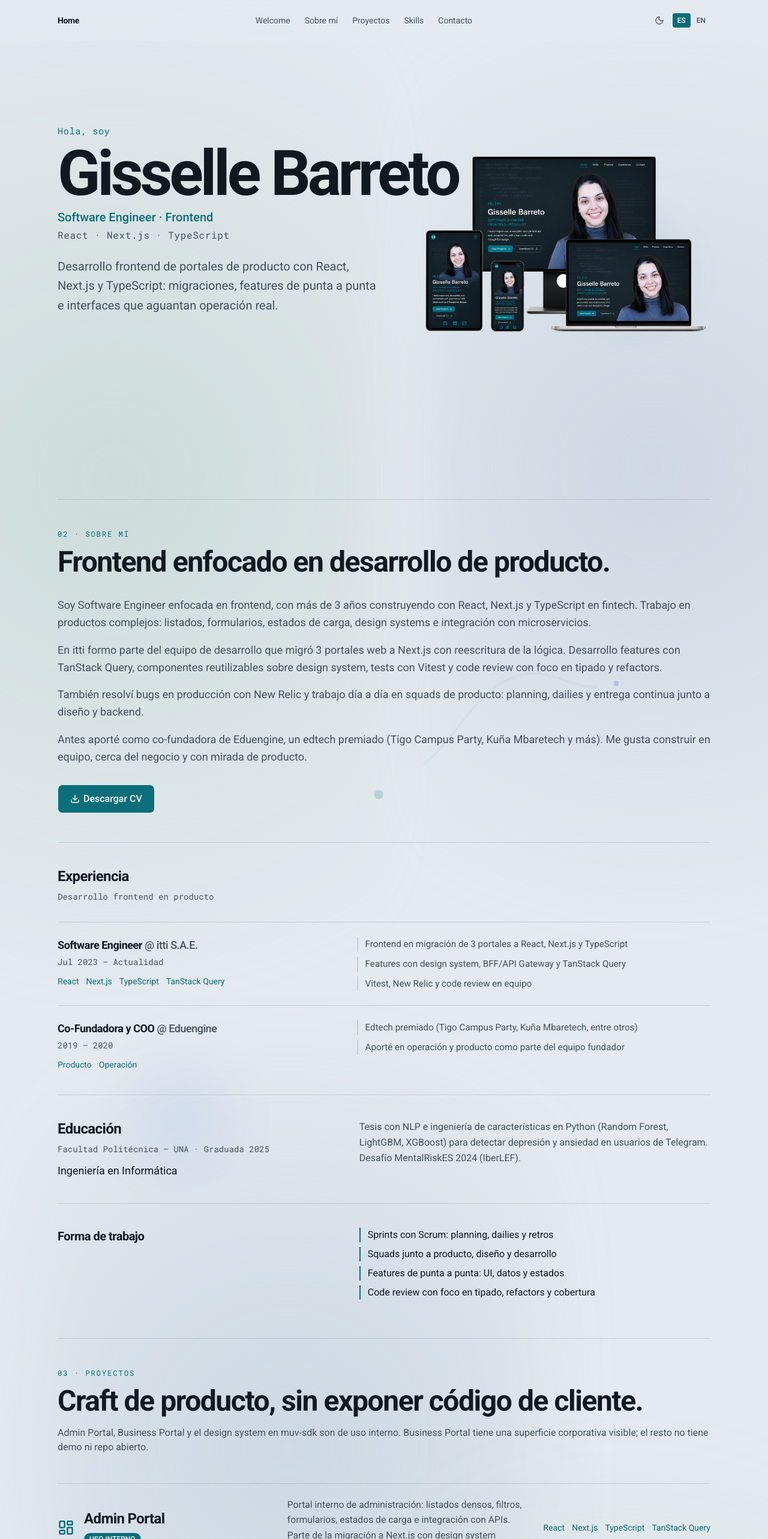
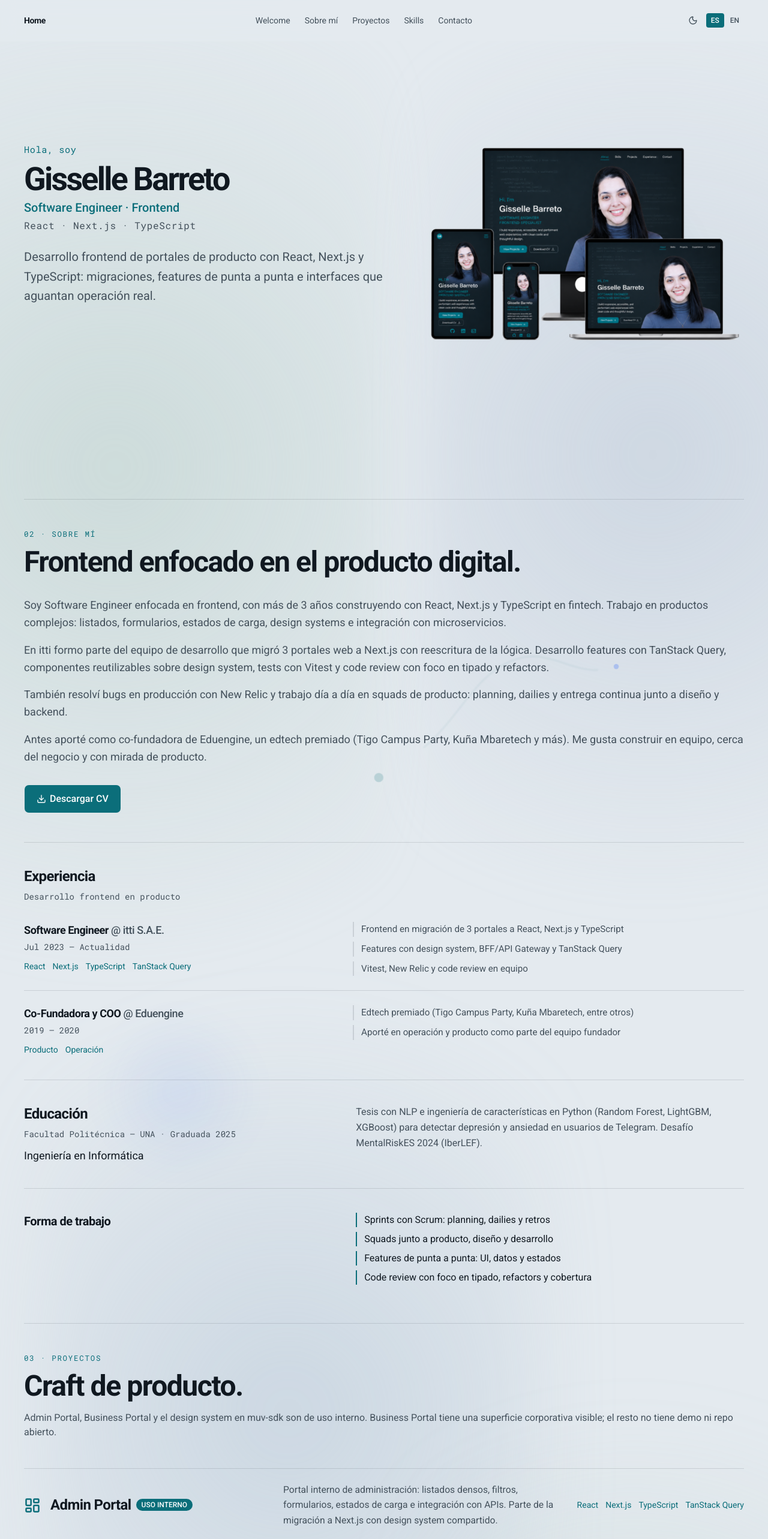
Before and after one commit to gisselle96/portfolio, a Next.js app: page / in a window 1280 px wide. Shown: the top 2566 px of the page at 60% size. Built offline with nearby package versions, Linux system fonts and the light colour scheme.

Commit message:
Mejorar layout mobile y actualizar ESLint a v10.

```diff
--- a/package.json
+++ b/package.json
@@ -1,6 +1,6 @@
 {
   "name": "gisselle-portfolio",
-  "version": "1.1.0",
+  "version": "1.3.0",
   "private": true,
   "packageManager": "yarn@4.16.0",
   "scripts": {
@@ -38,7 +38,7 @@
     "@types/react-dom": "^19",
     "@vitejs/plugin-react": "^6.2.1",
     "@vitest/coverage-v8": "^5.1.0",
-    "eslint": "^9",
+    "eslint": "^10",
     "eslint-config-next": "16.4.5",
     "jsdom": "^31.0.0",
     "tailwindcss": "^4",
--- a/src/app/globals.css
+++ b/src/app/globals.css
@@ -108,7 +108,7 @@
 
 html {
   scroll-behavior: smooth;
-  scroll-padding-top: 4.5rem;
+  scroll-padding-top: 3.5rem;
 }
 
 body {
@@ -144,6 +144,26 @@ body {
   position: relative;
   isolation: isolate;
   overflow-x: clip;
+}
+
+/* Shared page width: uses more of the viewport on desktop without edge-to-edge text. */
+.site-container {
+  width: 100%;
+  max-width: 90rem;
+  margin-inline: auto;
+  padding-inline: 1.25rem;
+}
+
+@media (min-width: 640px) {
+  .site-container {
+    padding-inline: 2rem;
+  }
+}
+
+@media (min-width: 1280px) {
+  .site-container {
+    padding-inline: 2.5rem;
+  }
 }
 
 .reveal {
--- a/src/features/home/components/About.tsx
+++ b/src/features/home/components/About.tsx
@@ -13,9 +13,9 @@ export function About() {
   return (
     <section
       id="sobre-mi"
-      className="mx-auto w-full max-w-6xl px-5 py-16 sm:px-8 sm:py-8"
+      className="site-container py-8"
     >
-      <Separator className="mb-10 sm:mb-12" />
+      <Separator className="mb-8 sm:mb-12" />
       <p className="section-kicker">{about.kicker}</p>
       <h2 className="section-title max-w-3xl lg:max-w-none">{about.title}</h2>
 
@@ -53,10 +53,12 @@ export function About() {
         </p>
 
         <div className="mt-8 space-y-6">
-          {about.roles.map((role) => (
+          {about.roles.map((role, index) => (
             <article
               key={`${role.title}-${role.company}`}
-              className="grid gap-3 border-t border-line pt-6 sm:grid-cols-[minmax(0,0.95fr)_minmax(0,1.2fr)] sm:gap-8"
+              className={`grid gap-3 sm:grid-cols-[minmax(0,0.95fr)_minmax(0,1.2fr)] sm:gap-8 ${
+                index === 0 ? "" : "border-t border-line pt-6"
+              }`}
             >
               <div>
                 <h4 className="font-[family-name:var(--font-display)] text-lg font-bold tracking-tight">
--- a/src/features/home/components/Contact.tsx
+++ b/src/features/home/components/Contact.tsx
@@ -56,14 +56,14 @@ export function Contact() {
   return (
     <section
       id="contacto"
-      className="mx-auto w-full max-w-6xl px-5 py-16 sm:px-8 sm:py-8"
+      className="site-container py-16 sm:py-8"
     >
       <Separator className="mb-10 sm:mb-12" />
       <p className="section-kicker">{contact.kicker}</p>
-      <h2 className="section-title max-w-3xl md:max-w-none md:whitespace-nowrap md:text-[clamp(2rem,3.2vw,2.85rem)]">
+      <h2 className="section-title max-w-3xl lg:max-w-none lg:text-[clamp(2rem,2.8vw,2.85rem)]">
         {contact.title}
       </h2>
-      <p className="mt-4 max-w-xl text-ink-soft md:max-w-none md:whitespace-nowrap">
+      <p className="mt-4 max-w-xl text-ink-soft lg:max-w-none">
         {contact.intro}
       </p>
       <div className="mt-6 grid gap-12 md:grid-cols-[minmax(0,1.2fr)_minmax(0,0.7fr)] md:items-center md:gap-12 lg:gap-16">
--- a/src/features/home/components/Hero.tsx
+++ b/src/features/home/components/Hero.tsx
@@ -42,14 +42,14 @@ export function Hero() {
   return (
     <section
       id="welcome"
-      className="relative z-10 flex min-h-[100svh] items-end overflow-x-clip pb-14 pt-28 sm:items-center sm:pb-20 sm:pt-24"
+      className="relative z-10 flex items-start overflow-x-clip pb-8 pt-14 sm:min-h-[100svh] sm:items-center sm:pb-20 sm:pt-24"
     >
-      <div className="relative mx-auto grid w-full max-w-6xl items-start gap-8 px-5 sm:px-8 lg:grid-cols-[minmax(0,1.05fr)_minmax(0,0.95fr)] lg:items-center lg:gap-12">
+      <div className="site-container relative grid items-start gap-8 lg:grid-cols-[minmax(0,1.05fr)_minmax(0,0.95fr)] lg:items-center lg:gap-10 xl:gap-14">
         <div className="relative z-10 min-w-0">
-          <p className="reveal mb-3 font-[family-name:var(--font-mono)] text-[0.95rem] tracking-[0.04em] text-brand">
+          <p className="reveal mt-4 mb-3 font-[family-name:var(--font-mono)] text-[0.95rem] tracking-[0.04em] text-brand">
             {dict.hero.kicker}
           </p>
-          <h1 className="reveal reveal-delay-1 max-w-[12ch] font-[family-name:var(--font-display)] text-[clamp(2.6rem,12vw,6.4rem)] leading-[0.94] font-bold tracking-[-0.05em] text-ink lg:max-w-none lg:overflow-visible lg:whitespace-nowrap lg:text-[clamp(4.8rem,8.2vw,7.1rem)]">
+          <h1 className="reveal reveal-delay-1 max-w-[14ch] font-[family-name:var(--font-display)] text-[clamp(2.5rem,9vw,4.75rem)] leading-[0.96] font-bold tracking-[-0.05em] text-ink lg:max-w-none lg:text-[clamp(2.75rem,4.2vw,4.85rem)]">
             {profile.name}
           </h1>
           <p className="reveal reveal-delay-2 mt-2 text-lg font-medium text-brand sm:text-xl">
@@ -58,20 +58,20 @@ export function Hero() {
           <p className="reveal reveal-delay-2 mt-1 font-[family-name:var(--font-mono)] text-sm tracking-[0.04em] text-ink-soft sm:text-base">
             {dict.hero.focus}
           </p>
-          <p className="reveal reveal-delay-2 mt-5 max-w-xl text-base leading-relaxed text-ink-soft sm:mt-6 sm:text-xl">
+          <p className="reveal reveal-delay-2 mt-5 max-w-xl text-base leading-relaxed text-ink-soft sm:mt-6 sm:text-xl lg:max-w-none">
             {dict.hero.tagline}
           </p>
           <HeroActions className="reveal reveal-delay-3 mt-8 hidden w-full flex-col gap-3 sm:mt-9 sm:w-auto sm:flex-row sm:flex-wrap lg:flex" />
         </div>
 
-        <div className="reveal reveal-delay-2 relative mx-auto flex w-full max-w-lg items-center justify-center lg:mx-0 lg:max-w-none">
+        <div className="reveal reveal-delay-2 relative mx-auto flex w-full max-w-md items-center justify-center sm:max-w-lg lg:mx-0 lg:max-w-none">
           <Image
             src={profile.heroVisualPath}
             alt=""
             width={1536}
             height={1024}
             priority
-            sizes="(max-width: 1024px) 90vw, 42vw"
+            sizes="(max-width: 1024px) 90vw, 40vw"
             className="h-auto w-full object-contain"
           />
         </div>
--- a/src/features/home/components/Projects.tsx
+++ b/src/features/home/components/Projects.tsx
@@ -19,7 +19,7 @@ export function Projects() {
   return (
     <section
       id="proyectos"
-      className="mx-auto w-full max-w-6xl px-5 py-16 sm:px-8 sm:py-8"
+      className="site-container pt-16 sm:py-8"
     >
       <Separator className="mb-10 sm:mb-12" />
       <p className="section-kicker">{projects.kicker}</p>
@@ -33,18 +33,22 @@ export function Projects() {
 
           const content = (
             <>
+              <div className="flex min-w-0 items-start gap-3 sm:contents">
                 <Icon
-                className="project-icon h-7 w-7 text-brand"
+                  className="project-icon mt-0.5 h-7 w-7 shrink-0 text-brand"
                   strokeWidth={2.15}
                 />
-              <div>
-                <h3 className="project-title flex items-center gap-2 font-[family-name:var(--font-display)] text-xl font-bold tracking-tight sm:text-2xl">
+                <div className="min-w-0">
+                  <div className="flex flex-wrap items-center gap-x-2 gap-y-1.5">
+                    <h3 className="project-title flex min-w-0 items-center gap-2 font-[family-name:var(--font-display)] text-xl font-bold tracking-tight sm:text-2xl">
                       {project.title}
                       {isPublic ? (
                         <ArrowUpRight className="h-4 w-4 shrink-0 text-ink-soft" />
                       ) : null}
                     </h3>
-                <Badge className="mt-2 uppercase">{project.status}</Badge>
+                    <Badge className="shrink-0 uppercase">{project.status}</Badge>
+                  </div>
+                </div>
               </div>
               <p className="project-summary text-[0.98rem] leading-relaxed text-ink-soft">
                 {project.summary}
--- a/src/features/home/components/Skills.tsx
+++ b/src/features/home/components/Skills.tsx
@@ -18,7 +18,7 @@ export function Skills() {
   return (
     <section
       id="skills"
-      className="mx-auto w-full max-w-6xl px-5 py-16 sm:px-8 sm:py-8"
+      className="site-container pt-16 sm:py-8"
     >
       <Separator className="mb-10 sm:mb-12" />
       <p className="section-kicker">{skills.kicker}</p>
--- a/src/i18n/dictionaries.ts
+++ b/src/i18n/dictionaries.ts
@@ -32,7 +32,7 @@ const es = {
   },
   about: {
     kicker: "02 · Sobre mí",
-    title: "Frontend enfocado en desarrollo de producto.",
+    title: "Frontend enfocado en el producto digital.",
     paragraphs: [
       "Soy Software Engineer enfocada en frontend, con más de 3 años construyendo con React, Next.js y TypeScript en fintech. Trabajo en productos complejos: listados, formularios, estados de carga, design systems e integración con microservicios.",
       "En itti formo parte del equipo de desarrollo que migró 3 portales web a Next.js con reescritura de la lógica. Desarrollo features con TanStack Query, componentes reutilizables sobre design system, tests con Vitest y code review con foco en tipado y refactors.",
@@ -80,7 +80,7 @@ const es = {
   },
   projects: {
     kicker: "03 · Proyectos",
-    title: "Craft de producto, sin exponer código de cliente.",
+    title: "Craft de producto.",
     intro:
       "Admin Portal, Business Portal y el design system en muv-sdk son de uso interno. Business Portal tiene una superficie corporativa visible; el resto no tiene demo ni repo abierto.",
     items: [
@@ -112,7 +112,7 @@ const es = {
   },
   skills: {
     kicker: "04 · Skills",
-    title: "Stack para entregar producto, no solo demos.",
+    title: "Stack para portales de producto.",
     intro:
       "React y Next.js en el centro, con TypeScript, Vitest, CI/CD y monitoreo. También sumo contexto con datos, UX/UI y otros lenguajes del stack.",
     groups: [
@@ -151,9 +151,9 @@ const es = {
   },
   contact: {
     kicker: "05 · Contacto",
-    title: "¿Buscás frontend con impacto real?",
+    title: "¿Necesitas ayuda? Contáctame",
     intro:
-      "Estoy en LATAM · Paraguay · Remoto. Completá el formulario y te respondo pronto.",
+      "Estoy en LATAM · Paraguay. Completá el formulario y te respondo pronto.",
     name: "Nombre",
     namePlaceholder: "Tu nombre",
     email: "Email",
--- a/src/layouts/SiteFooter.tsx
+++ b/src/layouts/SiteFooter.tsx
@@ -7,7 +7,7 @@ export function SiteFooter() {
 
   return (
     <footer className="border-t border-line">
-      <div className="mx-auto flex w-full max-w-6xl flex-row items-center justify-center gap-2 px-5 py-8 text-sm text-ink-soft sm:justify-between sm:px-8">
+      <div className="site-container flex flex-row items-center justify-center gap-2 py-8 text-sm text-ink-soft sm:justify-between">
         <p>© 2026</p>
         <p>{dict.footer.portfolio}</p>
       </div>
--- a/src/layouts/SiteHeader.tsx
+++ b/src/layouts/SiteHeader.tsx
@@ -28,7 +28,7 @@ export function SiteHeader() {
   return (
     <>
       <header className="fixed inset-x-0 top-0 z-40 border-b border-transparent bg-bg/90 backdrop-blur-md">
-        <div className="mx-auto flex w-full max-w-6xl items-center justify-between gap-3 px-5 py-3.5 sm:px-8 sm:py-4">
+        <div className="site-container flex items-center justify-between gap-3 py-2 sm:py-3.5 lg:py-4">
           <a
             href="#welcome"
             className="font-[family-name:var(--font-display)] text-sm font-bold tracking-tight text-ink"
@@ -49,7 +49,7 @@ export function SiteHeader() {
             <PreferenceControls className="hidden sm:flex" />
             <button
               type="button"
-              className="inline-flex h-10 w-10 items-center justify-center text-ink lg:hidden"
+              className="inline-flex h-8 w-8 items-center justify-center text-ink sm:h-10 sm:w-10 lg:hidden"
               aria-expanded={open}
               aria-controls="mobile-menu"
               aria-label={open ? dict.a11y.closeMenu : dict.a11y.openMenu}
@@ -70,7 +70,7 @@ export function SiteHeader() {
           aria-modal="true"
           aria-label={dict.a11y.navigation}
         >
-          <div className="mx-auto flex w-full max-w-6xl items-center justify-between gap-3 px-5 py-3.5">
+          <div className="site-container flex items-center justify-between gap-3 py-2 sm:py-3.5">
             <a
               href="#welcome"
               className="font-[family-name:var(--font-display)] text-sm font-bold tracking-tight text-ink"
@@ -82,7 +82,7 @@ export function SiteHeader() {
               <PreferenceControls />
               <button
                 type="button"
-                className="inline-flex h-10 w-10 items-center justify-center text-ink"
+                className="inline-flex h-8 w-8 items-center justify-center text-ink sm:h-10 sm:w-10"
                 aria-label={dict.a11y.closeMenu}
                 onClick={() => setOpen(false)}
               >
@@ -91,7 +91,7 @@ export function SiteHeader() {
             </div>
           </div>
 
-          <nav className="mx-auto flex w-full max-w-6xl flex-1 flex-col gap-1 overflow-y-auto px-5 pb-10 pt-8">
+          <nav className="site-container flex flex-1 flex-col gap-1 overflow-y-auto pb-10 pt-8">
             {links.map((link, index) => (
               <a
                 key={link.href}
```
Also changed, not shown: 1 other file (tests, documents, lock files or other folders). Lines whose indentation alone changed are shown as unchanged.
